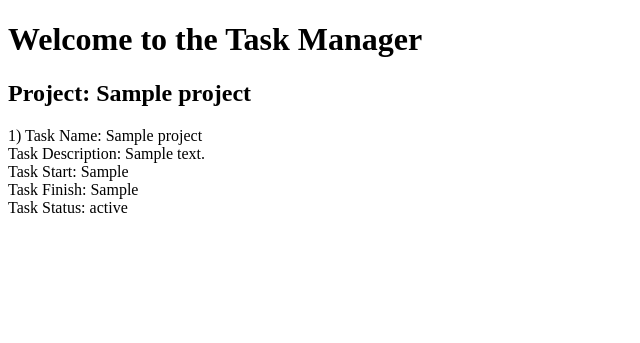
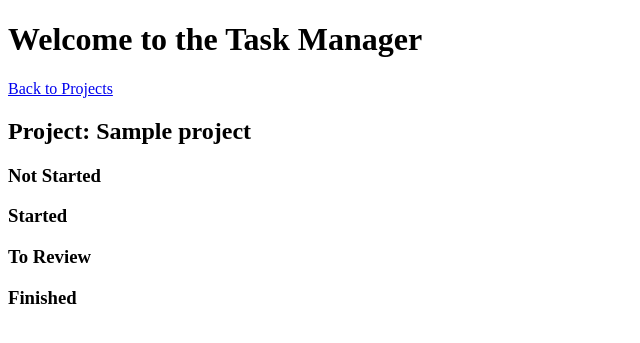
Before and after one commit to amran99/task-manager, a CodeIgniter app: template application/views/pages/project.php in a window 1280 px wide. Shown: the top 343 px of the page, without its empty margins (0-640 px from the left). Run offline with CodeIgniter, Linux system fonts and the light colour scheme; the template is opened without the code that fills it: most values are stand-ins (such as "Sample title", 1, 10 or a date in 2020).

```diff
--- a/application/views/pages/project.php
+++ b/application/views/pages/project.php
@@ -9,18 +9,78 @@ defined('BASEPATH') OR exit('No direct script access allowed');
 <body>
 <div id="container">
 	<h1>Welcome to the Task Manager</h1>
-	<?php
+	<p><a href="<?php echo base_url()."index.php/home";?>">Back to Projects</a></p>
+	<?php if($project==""){}else{echo "<h2>Project: ".$project[0]->project_name."</h2>";}?>
 
-	echo "<h2>Project: ".$project[0]->project_name."</h2>";
+	<div class="column">
+		<h3>Not Started</h3>
+		<?php
+		if($project==""){}else{
+		foreach ($project as $task){
+			if($task->task_status==="not started"){
+				echo "<p>Task Name: ".$task->task_name."</br>";
+				echo "Task Description: ".$task->task_description."</br>";
+				echo "Task Start: ".$task->task_start."</br>";
+				echo "Task Finish: ".$task->task_finish."</br>";
+				echo "Task Status: ".$task->task_status."</p>";
+			}
+		}
+		}
+		?>
+	</div>
 
-	foreach ($project as $task){
-		echo "<p>".$task->task_id.") Task Name: ".$task->task_name."</br>";
-		echo "Task Description: ".$task->task_description."</br>";
-		echo "Task Start: ".$task->task_start."</br>";
-		echo "Task Finish: ".$task->task_finish."</br>";
-		echo "Task Status: ".$task->task_status."</br>";
-	}
-?>
+	<div class="column">
+		<h3>Started</h3>
+		<?php
+		if($project==""){}else{
+		foreach ($project as $task){
+			if($task->task_status==="started"){
+				echo "<p>Task Name: ".$task->task_name."</br>";
+				echo "Task Description: ".$task->task_description."</br>";
+				echo "Task Start: ".$task->task_start."</br>";
+				echo "Task Finish: ".$task->task_finish."</br>";
+				echo "Task Status: ".$task->task_status."</p>";
+			}
+
+		}
+		}
+		?>
+	</div>
+
+	<div class="column">
+		<h3>To Review</h3>
+		<?php
+		if($project==""){}else{
+		foreach ($project as $task){
+			if($task->task_status==="to review"){
+				echo "<p>Task Name: ".$task->task_name."</br>";
+				echo "Task Description: ".$task->task_description."</br>";
+				echo "Task Start: ".$task->task_start."</br>";
+				echo "Task Finish: ".$task->task_finish."</br>";
+				echo "Task Status: ".$task->task_status."</p>";
+			}
+
+		}
+		}
+		?>
+	</div>
+
+	<div class="column">
+		<h3>Finished</h3>
+		<?php
+		if($project==""){}else{
+		foreach ($project as $task){
+			if($task->task_status==="finished"){
+				echo "<p>Task Name: ".$task->task_name."</br>";
+				echo "Task Description: ".$task->task_description."</br>";
+				echo "Task Start: ".$task->task_start."</br>";
+				echo "Task Finish: ".$task->task_finish."</br>";
+				echo "Task Status: ".$task->task_status."</p>";
+			}
+		}
+		}
+		?>
+	</div>
 </div>
 </body>
 </html>
--- a/css/style.css
+++ b/css/style.css
@@ -25,3 +25,7 @@ p.footer{
 	padding: 0 10px 0 10px;
 	margin: 20px 0 0 0;
 }
+
+.hide{
+	display: none;
+}
```
Also changed, not shown: application/controllers/home.php (+14 -2 lines), application/models/TasksModel.php (+7 -2 lines), application/views/pages/tasks.php (+23 -38 lines).
